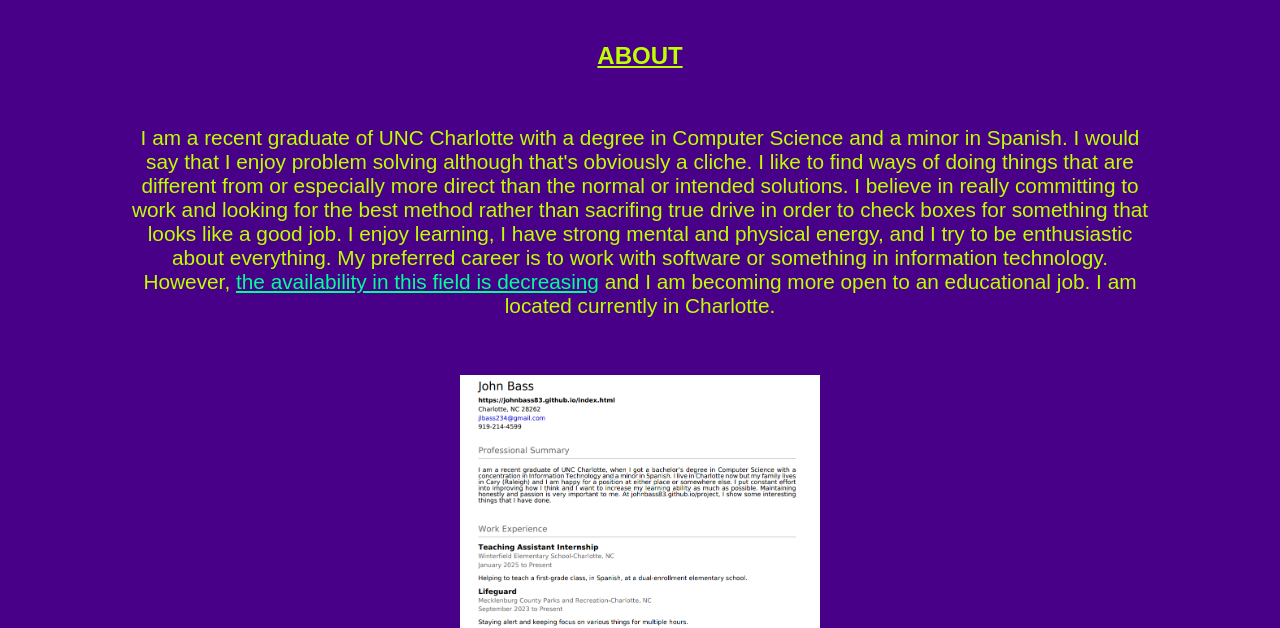
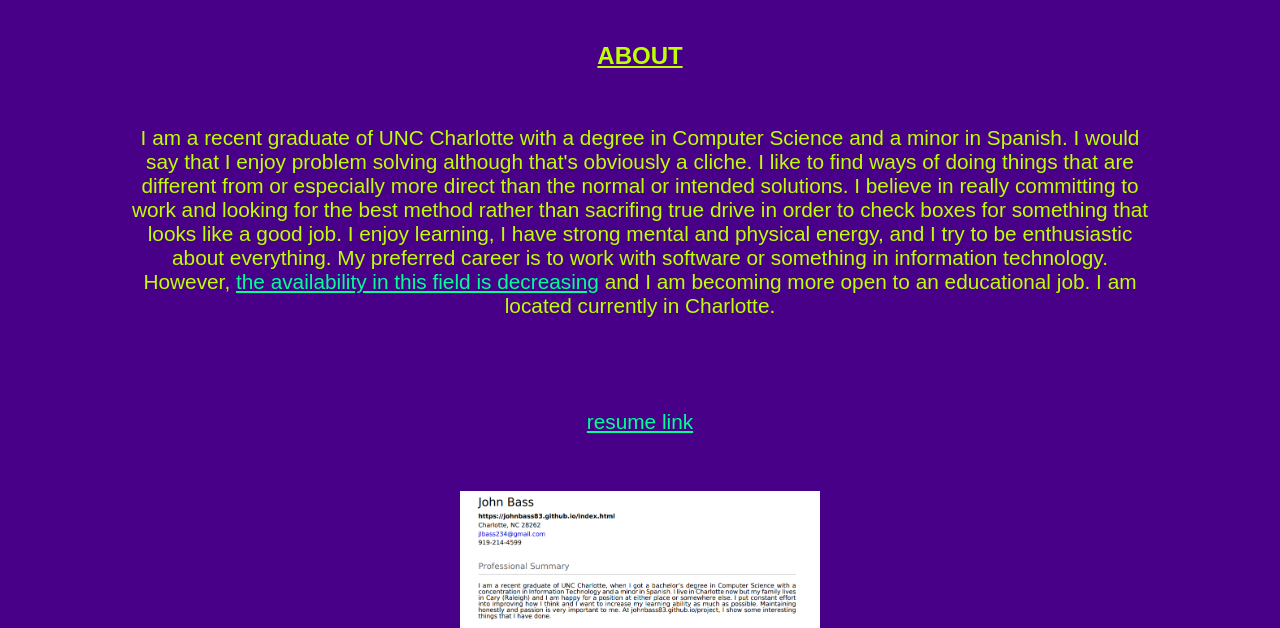
Before and after one commit to JohnBass83/JohnBass83.github.io, a plain HTML site: page index.html in a window 1280 px wide. Shown: the part 210-838 px from the top of the page. Drawn offline with Linux system fonts and the light colour scheme.

Commit message:
Update index.html

```diff
--- a/index.html
+++ b/index.html
@@ -24,6 +24,8 @@
         <a target="_blank" href="https://en.wikipedia.org/wiki/Technological_singularity">the availability in this field is decreasing</a> and
         I am becoming more open to an educational job. I am located currently in Charlotte.
     </p>
+    <br>
+    <p><a target="_blank" href="https://drive.google.com/file/d/1qlJB1gyTtfwPi9-dYqUFRCQkSTdbokND/view?usp=sharing">resume link</a></p>
     <div id="one">
         <img src="resume1.png"><img src="resume2.png">
     </div>
```
